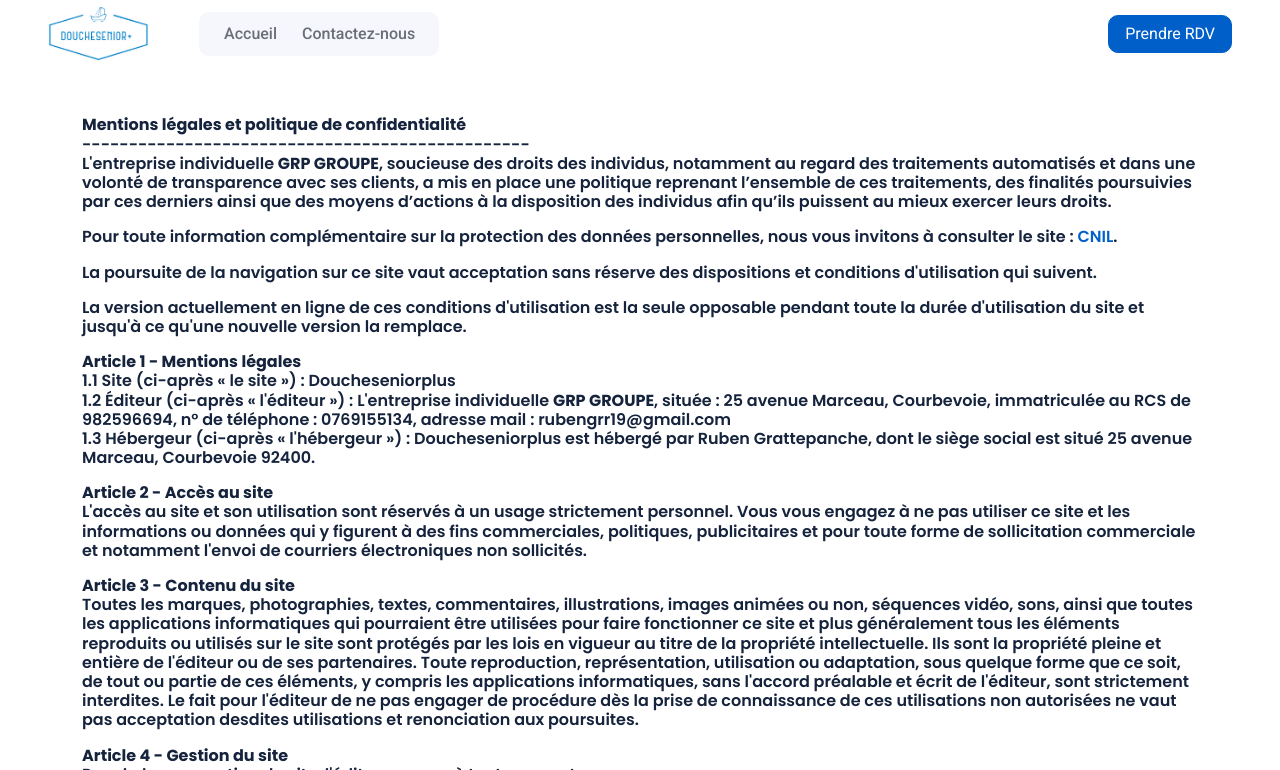
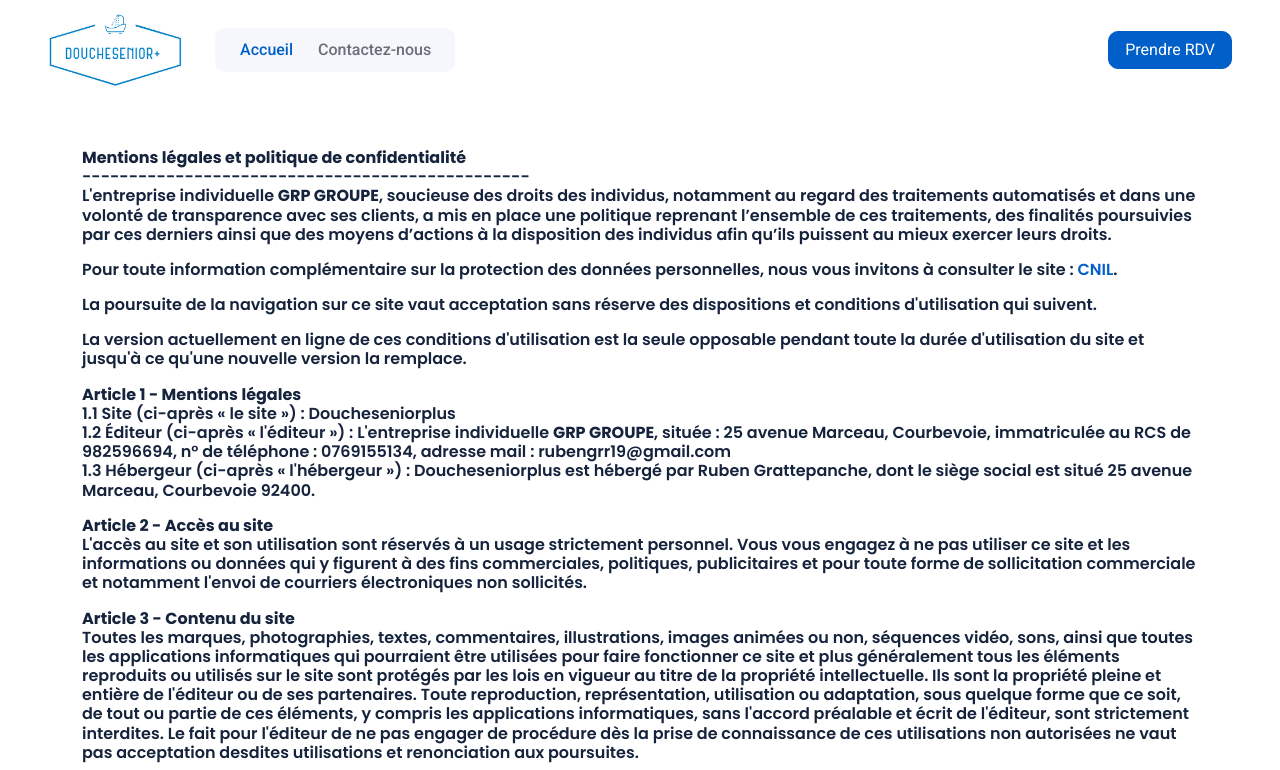
Before and after one commit to net2315/douchesenior-, a plain HTML site: page Mentions-légales.html in a window 1280 px wide. Shown: the top 770 px of the page. Drawn offline with nearby package versions, Linux system fonts and the light colour scheme.

```diff
--- a/Mentions-légales.html
+++ b/Mentions-légales.html
@@ -44,8 +44,8 @@
 <nav
         class="navbar navbar-expand-lg bg-white navbar-light sticky-top px-4 px-lg-5 py-0"
 >
-    <a href="index.html" class="navbar-brand d-flex align-items-center py-0">
-        <img class="img-fluid me-0 w-75 h-75" src="img/icon/logo.png" alt=""/>
+    <a href="index.html" class="navbar-brand d-flex align-items-center ">
+        <img class="img-fluid me-3" src="img/icon/logo.png" alt=""/>
     </a>
     <button
             type="button"
@@ -57,11 +57,11 @@
     </button>
     <div class="collapse navbar-collapse" id="navbarCollapse">
         <div class="navbar-nav  bg-light rounded pe-4 py-3 py-lg-0">
-            <a href="index.html" class="nav-item nav-link ">Accueil</a>
+            <a href="index.html" class="nav-item nav-link active">Accueil</a>
             <a href="contact.html" class="nav-item nav-link">Contactez-nous</a>
         </div>
     </div>
-    <a href="index.html#monForm" class="btn btn-primary px-3 d-none d-lg-block"
+    <a href="#monForm" class="btn btn-primary px-3 d-none d-lg-block"
     >Prendre RDV</a
     >
 </nav>
@@ -371,7 +371,7 @@
             <div class="col-lg-3 col-md-6">
                 <h1 class="text-white mb-4">
                     <img
-                            class="img-fluid me-3 mb-4"
+                            class="img-fluid rounded me-3 mb-4"
                             src="img/icon/logo.png"
                             alt=""
                     />Douchesenior+
```
